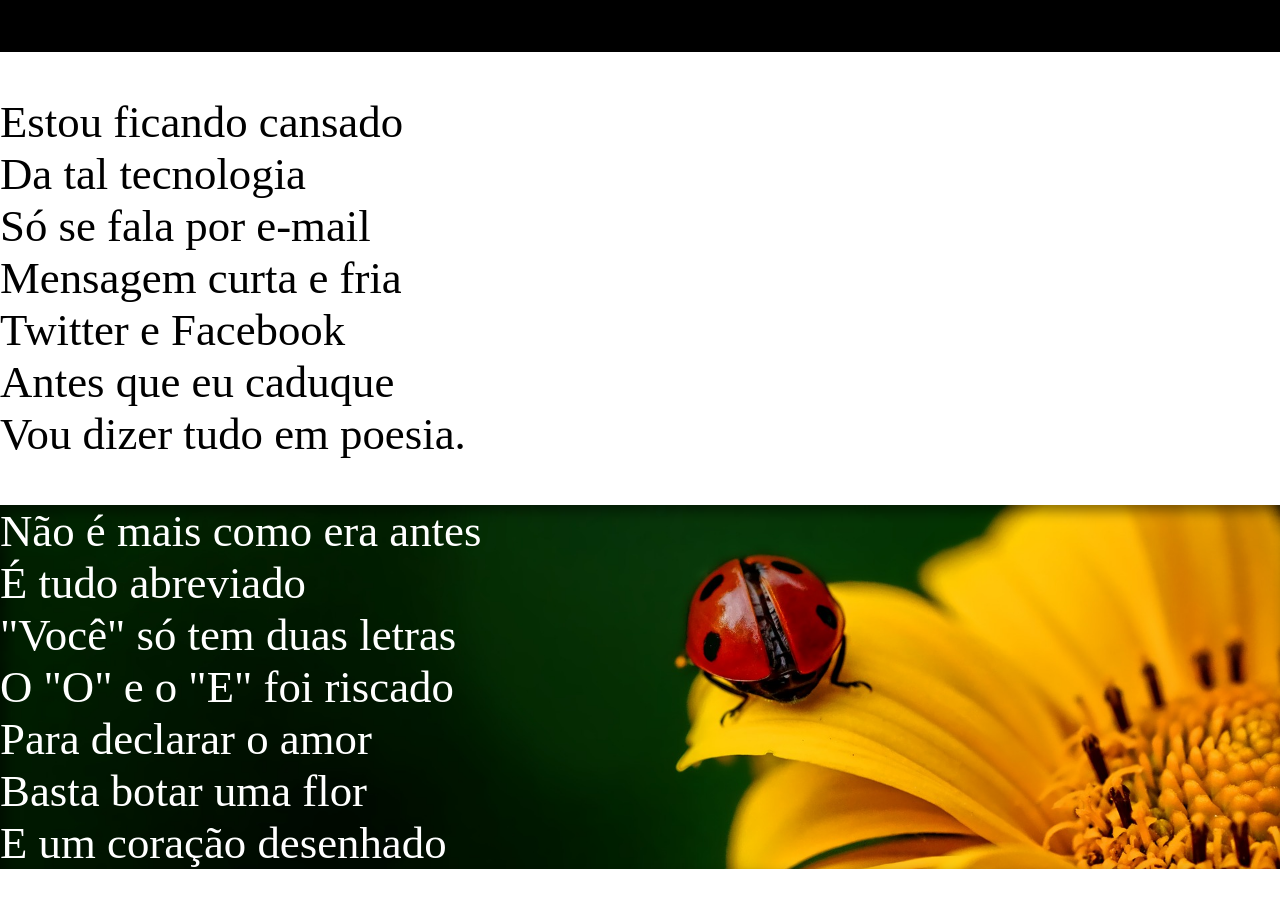
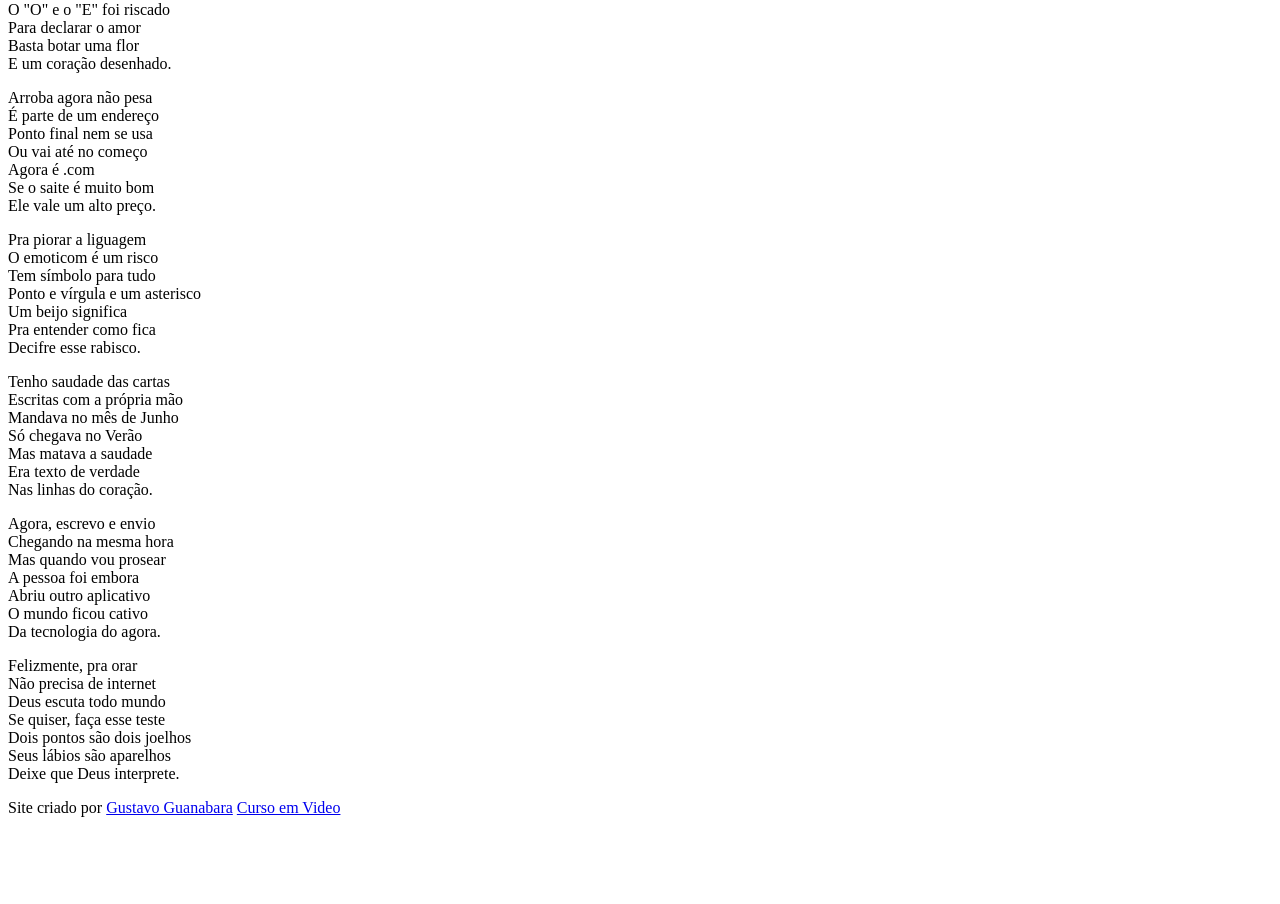
Before and after one commit to AriLeandrodeSousa/Html-Css, a plain HTML site: page pratica/prt08/index.html in a window 1280 px wide. Shown: the part 309-1213 px from the top of the page. After the commit the page ends 1134 px from the top, so only its background shows below. Drawn offline with Linux system fonts and the light colour scheme.

Commit message:
arrumando projeto

```diff
--- a/pratica/prt08/estilo/style.css
+++ b/pratica/prt08/estilo/style.css
@@ -9,59 +9,3 @@
     --fonte2:'Passion One', cursive ;
     --fonte3:'Sriracha', cursive;
 }
-
-* {
-    margin: 0px;
-    padding: 0px;
-    font-size: 3.5vw;
-}
-
-header {
-    background-color: black;
-    color: white;
-    text-align: center;
-    padding: 10px;
-
-}
- header h1 {
-    font-size: 10vw;
-    font-family: var(--fonte1);
- }
- header p {
-    padding-bottom: 50px;
- }
-
-header p a {
-    color: white;
-    text-decoration: none;
-}
-
-header p a:hover{
-    text-decoration: underline;
-}
-p{
-    display: block;
-    margin-block-start: 1em;
-    margin-block-end: 1em;
-    margin-inline-start: 0px;
-    margin-inline-end: 0px;
-    unicode-bidi: isolate;
-
-}
-section.imagem{
-    background-color: rgb(51, 51, 51);
-    color: white;
-    box-shadow: inset 6px 6px 13px 0px rgba(0, 0, 0, 0.473);
-    background-size: cover;
-    background-attachment: fixed;
-}
-
-
-section#img01 {
-    background-image: url(../imagens/background001.jpg);
-    background-position: right center;
-}
-section#img02{
-    background-image: url(../imagens/background002.jpg);
-
-}
--- a/pratica/prt08/index.html
+++ b/pratica/prt08/index.html
@@ -13,7 +13,7 @@
             Por <a href="https://www.recantodasletras.com.br/poesias/3186743" target="_blank" rel="external">Milton Duarte</a>
         </p>
     </header>
-        <section class="texto" >
+        <section class="normal" >
             <p>
                 Estou ficando cansado <br>
                 Da tal tecnologia <br>
@@ -21,7 +21,7 @@
                 Mensagem curta e fria <br>
                 Twitter e Facebook <br>
                 Antes que eu caduque <br>
-                Vou dizer tudo em poesia. <br>
+                Vou dizer tudo em poesia.
             </p>
         </section>
 
@@ -33,12 +33,13 @@
                 O "O" e o "E" foi riscado <br>
                 Para declarar o amor <br>
                 Basta botar uma flor <br>
-                E um coração desenhado <br>
+                E um coração desenhado.
             </p>
         </section>
 
-        <section class="texto">
+        <section class="normal">
             <p>
+
                     Arroba agora não pesa <br>
                     É parte de um endereço <br>
                     Ponto final nem se usa <br>
@@ -46,6 +47,8 @@
                     Agora é .com <br>
                     Se o saite é muito bom <br>
                     Ele vale um alto preço. <br>
+            </p>
+            <p>
 
                     Pra piorar a liguagem <br>
                     O emoticom é um risco <br>
@@ -53,9 +56,10 @@
                     Ponto e vírgula e um asterisco <br>
                     Um beijo significa <br>
                     Pra entender como fica <br>
-                Decifre esse rabisco. <br>
+                    Decifre esse rabisco.
 
             </p>
+
         </section>
 
         <section class="imagem" id="img02">
@@ -66,11 +70,12 @@
                 Só chegava no Verão <br>
                 Mas matava a saudade <br>
                 Era texto de verdade <br>
-                Nas linhas do coração. <br>
+                Nas linhas do coração.
             </p>
         </section>
-        <section class="texto">
+        <section class="normal">
             <p>
+
                     Agora, escrevo e envio <br>
                     Chegando na mesma hora <br>
                     Mas quando vou prosear <br>
@@ -78,6 +83,8 @@
                     Abriu outro aplicativo <br>
                     O mundo ficou cativo <br>
                     Da tecnologia do agora. <br>
+            </p>
+            <p>
 
                     Felizmente, pra orar <br>
                     Não precisa de internet <br>
@@ -85,12 +92,13 @@
                     Se quiser, faça esse teste <br>
                     Dois pontos são dois joelhos <br>
                     Seus lábios são aparelhos <br>
-                Deixe que Deus interprete. <br>
+                    Deixe que Deus interprete.
 
             </p>
         </section>
 
-        <footer></footer>
+        <footer>Site criado por <a href="https://gustavoguanabara.github.io/" target="_blank">Gustavo Guanabara</a>
+        <a href="https://www.youtube.com/c/CursoemVídeo" target="_blank">Curso em Video</a> </footer>
 
 </body>
 </html>
```
Lines whose indentation alone changed are shown as unchanged.
